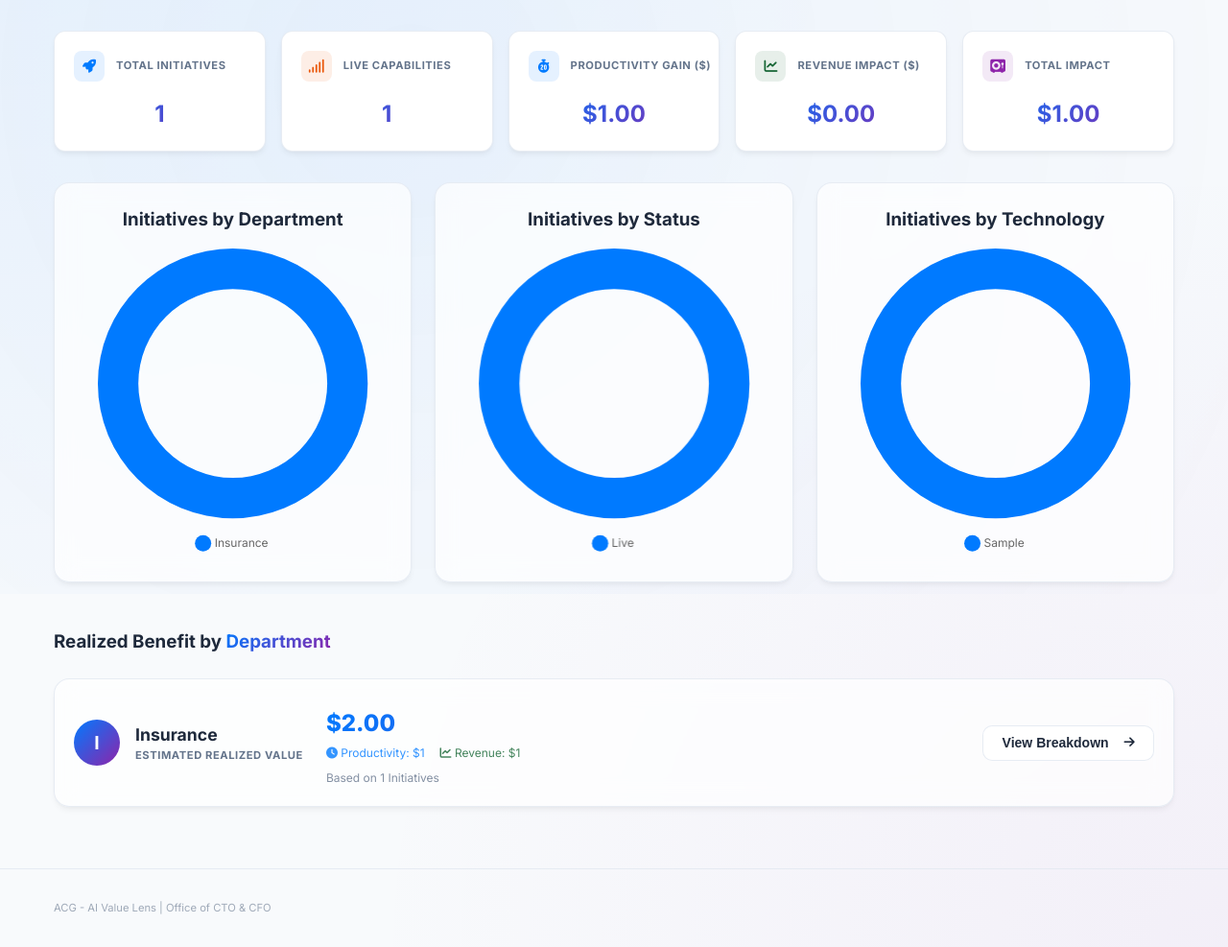
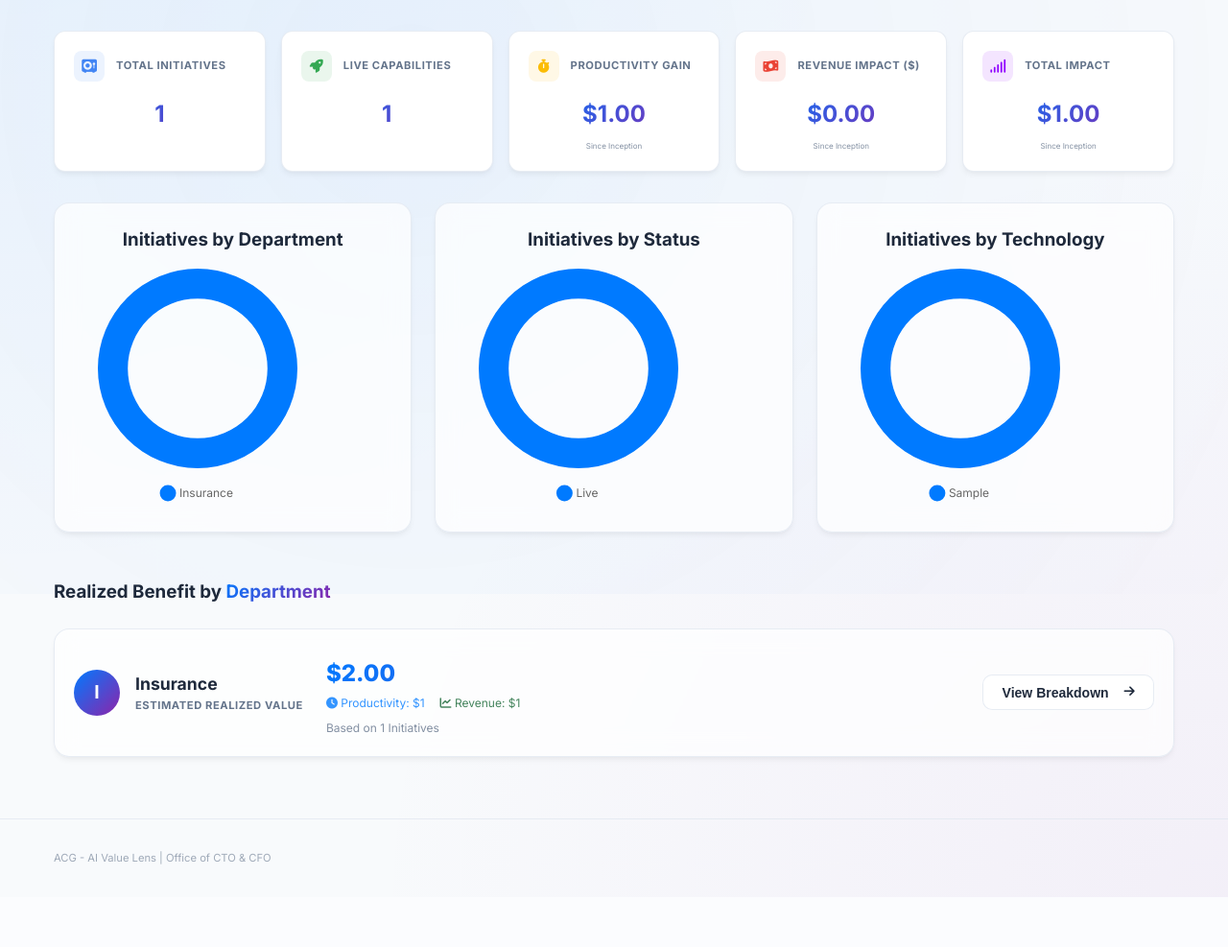
Before and after one commit to vhpatel73/dote, a Django app: page / in a window 1280 px wide. Shown: the part 181-1168 px from the top of the page at 96% size. After the commit the page ends 1116 px from the top, so only its background shows below. Run offline with Django 4.2, Linux system fonts and the light colour scheme; tables that the repository leaves empty hold one stand-in row (values such as "Sample post").

Commit message:
Refined dashboard KPIs with updated icons, 'Since Inception' labels, and improved chart rendering stability

```diff
--- a/static/css/styles.css
+++ b/static/css/styles.css
@@ -305,6 +305,13 @@ h3 {
     letter-spacing: 0.05em;
 }
 
+.stat-card .text-tiny {
+    text-align: center;
+    margin-top: -.2rem;
+    font-size: 0.5rem;
+    opacity: 0.8;
+}
+
 /* Empty State Styles */
 .empty-state {
     display: flex;
--- a/templates/initiatives/dashboard.html
+++ b/templates/initiatives/dashboard.html
@@ -10,52 +10,54 @@
 </header>
 
 <div class="stats-grid">
-    <div class="stat-card glass clickable-card" onclick="window.location.href='{% url 'initiative_list' %}'">
+    <div class="stat-card glass clickable-card" onclick="location.href='{% url 'initiative_list' %}';">
         <div class="stat-header">
-            <div class="stat-icon-box" style="background: rgba(0, 122, 255, 0.1); color: var(--primary-color);">
-                <i class="fas fa-rocket"></i>
+            <div class="stat-icon-box" style="background: rgba(66, 133, 244, 0.1); color: #4285F4;">
+                <i class="fas fa-vault"></i>
             </div>
             <div class="stat-label">Total Initiatives</div>
         </div>
         <div class="stat-value">{{ total_initiatives }}</div>
     </div>
-    <div class="stat-card glass clickable-card" onclick="window.location.href='{% url 'initiative_list' %}?q=Live'">
+    <div class="stat-card glass clickable-card" onclick="location.href='{% url 'initiative_list' %}?q=Live';">
         <div class="stat-header">
-            <div class="stat-icon-box" style="background: rgba(234, 88, 12, 0.1); color: #ea580c;">
-                <i class="fas fa-signal"></i>
+            <div class="stat-icon-box" style="background: rgba(52, 168, 83, 0.1); color: #34A853;">
+                <i class="fas fa-rocket"></i>
             </div>
             <div class="stat-label">Live Capabilities</div>
         </div>
         <div class="stat-value">{{ live_systems }}</div>
     </div>
     <div class="stat-card glass clickable-card"
-        onclick="window.location.href='{% url 'initiative_list' %}?q=Productivity+Gain'">
+        onclick="location.href='{% url 'initiative_list' %}?q=Productivity+Gain';">
         <div class="stat-header">
-            <div class="stat-icon-box" style="background: rgba(0, 122, 255, 0.1); color: var(--primary-color);">
-                <i class="fas fa-stopwatch-20"></i>
+            <div class="stat-icon-box" style="background: rgba(251, 188, 5, 0.1); color: #FBBC05;">
+                <i class="fas fa-stopwatch"></i>
             </div>
-            <div class="stat-label">Productivity Gain ($)</div>
+            <div class="stat-label">Productivity Gain</div>
         </div>
         <div class="stat-value">${{ total_productivity|floatformat:2|intcomma }}</div>
+        <span class="text-tiny">Since Inception</span>
     </div>
-    <div class="stat-card glass clickable-card"
-        onclick="window.location.href='{% url 'initiative_list' %}?q=New+Business'">
+    <div class="stat-card glass clickable-card" onclick="location.href='{% url 'initiative_list' %}?q=New+Business';">
         <div class="stat-header">
-            <div class="stat-icon-box" style="background: rgba(22, 101, 52, 0.1); color: #166534;">
-                <i class="fas fa-chart-line"></i>
+            <div class="stat-icon-box" style="background: rgba(234, 67, 53, 0.1); color: #EA4335;">
+                <i class="fas fa-money-bill-wave"></i>
             </div>
             <div class="stat-label">Revenue Impact ($)</div>
         </div>
         <div class="stat-value">${{ total_revenue|floatformat:2|intcomma }}</div>
+        <span class="text-tiny">Since Inception</span>
     </div>
-    <div class="stat-card glass clickable-card" onclick="window.location.href='{% url 'initiative_list' %}'">
+    <div class="stat-card glass clickable-card" onclick="location.href='{% url 'initiative_list' %}';">
         <div class="stat-header">
-            <div class="stat-icon-box" style="background: rgba(142, 36, 170, 0.1); color: var(--secondary-color);">
-                <i class="fas fa-vault"></i>
+            <div class="stat-icon-box" style="background: rgba(143, 0, 255, 0.1); color: #8F00FF;">
+                <i class="fas fa-signal"></i>
             </div>
             <div class="stat-label">Total Impact</div>
         </div>
         <div class="stat-value">${{ total_overall|floatformat:2|intcomma }}</div>
+        <div class="text-tiny">Since Inception</div>
     </div>
 </div>
 
@@ -119,7 +121,9 @@
     <div class="card glass">
         <h3 style="text-align: center;">Initiatives by Department</h3>
         {% if total_initiatives > 0 %}
-        <canvas id="deptChart"></canvas>
+        <div style="height: 250px; position: relative;">
+            <canvas id="deptChart"></canvas>
+        </div>
         {% else %}
         <div class="empty-state">
             <div class="chart-pulse"></div>
@@ -130,7 +134,9 @@
     <div class="card glass">
         <h3 style="text-align: center;">Initiatives by Status</h3>
         {% if total_initiatives > 0 %}
-        <canvas id="statusChart"></canvas>
+        <div style="height: 250px; position: relative;">
+            <canvas id="statusChart"></canvas>
+        </div>
         {% else %}
         <div class="empty-state">
             <div class="ai-eye"></div>
@@ -141,7 +147,9 @@
     <div class="card glass">
         <h3 style="text-align: center;">Initiatives by Technology</h3>
         {% if total_initiatives > 0 %}
-        <canvas id="techChart"></canvas>
+        <div style="height: 250px; position: relative;">
+            <canvas id="techChart"></canvas>
+        </div>
         {% else %}
         <div class="empty-state">
             <div class="chart-pulse" style="--secondary-color: var(--primary-color)"></div>
@@ -213,13 +221,17 @@
 {{ tech_data|json_script:"tech-data" }}
 
 <script>
+    // Chart Color Palette
     const COLORS = [
         '#007AFF', '#8E24AA', '#00C7BE', '#FF9500', '#FF3B30',
         '#5856D6', '#AF52DE', '#FF2D55', '#34C759', '#5AC8FA'
     ];
 
     function createChart(id, labels, data, title) {
-        new Chart(document.getElementById(id), {
+        const ctx = document.getElementById(id);
+        if (!ctx) return;
+
+        new Chart(ctx, {
             type: 'doughnut',
             data: {
                 labels: labels,
@@ -246,19 +258,38 @@
         });
     }
 
-    // Prepare data
+    // Initialize charts if data exists
     {% if total_initiatives > 0 %}
-    const deptDataRaw = JSON.parse(document.getElementById('dept-data').textContent);
-    const statusDataRaw = JSON.parse(document.getElementById('status-data').textContent);
-    const techDataRaw = JSON.parse(document.getElementById('tech-data').textContent);
+    (function () {
+        function getJsonData(id) {
+            var el = document.getElementById(id);
+            if (!el) return null;
+            try {
+                return JSON.parse(el.textContent);
+            } catch (e) {
+                return null;
+            }
+        }
 
-    createChart('deptChart', deptDataRaw.labels, deptDataRaw.counts, 'Department Distribution');
-    createChart('statusChart', statusDataRaw.labels, statusDataRaw.counts, 'Status Distribution');
-    createChart('techChart', techDataRaw.labels, techDataRaw.counts, 'Technology Distribution');
+        var deptData = getJsonData('dept-data');
+        var statusData = getJsonData('status-data');
+        var techData = getJsonData('tech-data');
+
+        if (deptData && deptData.labels && deptData.labels.length > 0) {
+            createChart('deptChart', deptData.labels, deptData.counts, 'Department Distribution');
+        }
+        if (statusData && statusData.labels && statusData.labels.length > 0) {
+            createChart('statusChart', statusData.labels, statusData.counts, 'Status Distribution');
+        }
+        if (techData && techData.labels && techData.labels.length > 0) {
+            createChart('techChart', techData.labels, techData.counts, 'Technology Distribution');
+        }
+    })();
     {% endif %}
 
     function showBreakdown(dept) {
-        window.location.href = `{% url 'initiative_list' %}?department=${dept}`;
+        var url = "{% url 'initiative_list' %}";
+        window.location.href = url + "?department=" + encodeURIComponent(dept);
     }
 </script>
 {% endblock %}
```
